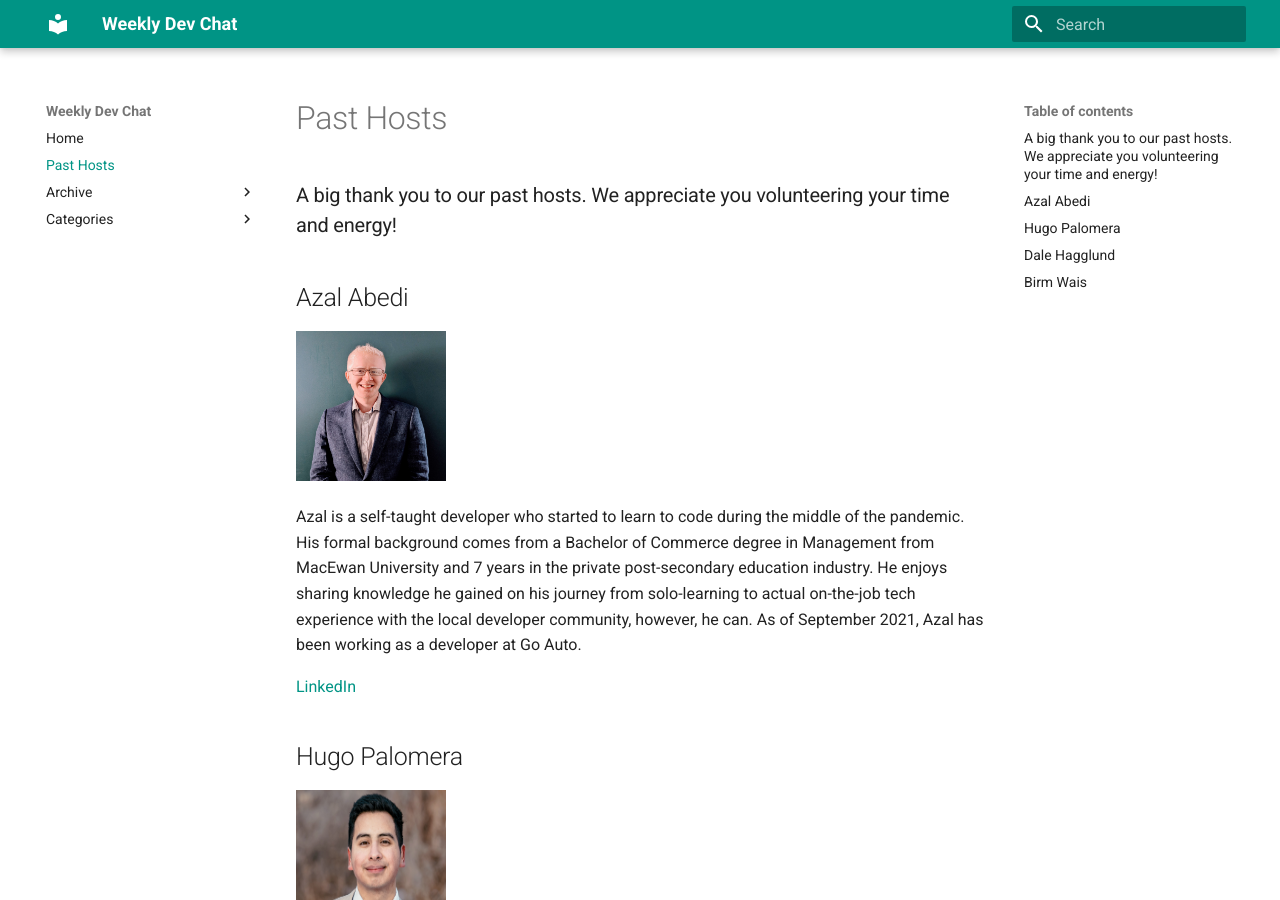
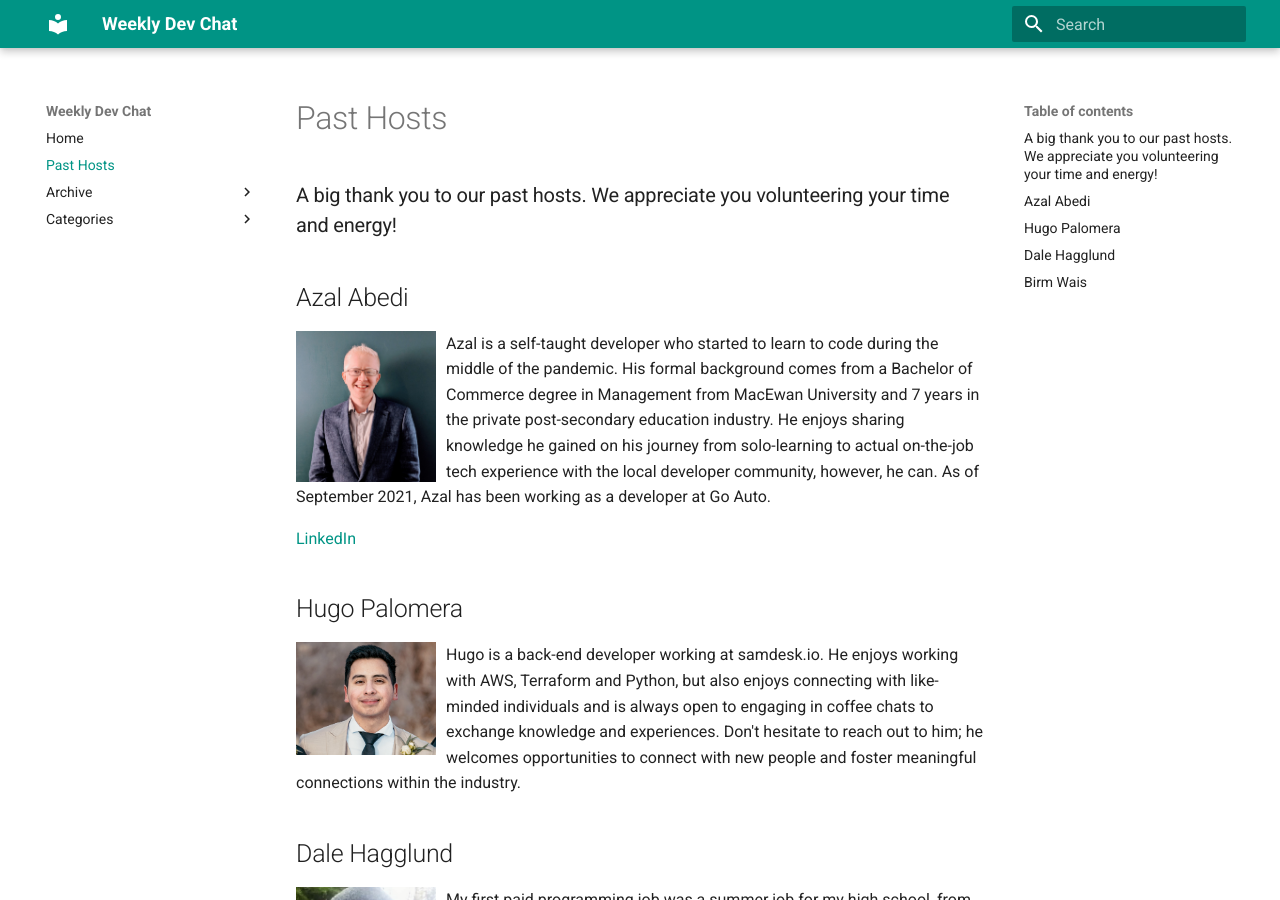
Before and after one commit to weeklydevchat/weeklydevchat.github.io, an MkDocs documentation site: the page built from docs/past-hosts/index.md, in a window 1280 px wide and 900 px high. Built offline with MkDocs 1.6.1 and Material for MkDocs 9.7.7, drawn with Linux system fonts in a browser that asks for light colours.

```diff
--- a/docs/past-hosts/index.md
+++ b/docs/past-hosts/index.md
@@ -5,7 +5,7 @@
 
 ##  Azal Abedi
 
-![Azal Abedi](azal.jpeg){: style="height:150px;width:150px"}
+![Azal Abedi](azal.jpeg){: style="width:150px;float: left;padding-right: 10px;"}
 
 Azal is a self-taught developer who started to learn to code during the middle of the pandemic. His formal background comes from a Bachelor of Commerce degree in Management from MacEwan University and 7 years in the private post-secondary education industry. He enjoys sharing knowledge he gained on his journey from solo-learning to actual on-the-job tech experience with the local developer community, however, he can. As of September 2021, Azal has been working as a developer at Go Auto.
 
@@ -16,7 +16,7 @@ Azal is a self-taught developer who started to learn to code during the middle o
 
 ##  Hugo Palomera
 
-![Hugo Palomera](hugo.jpg){: style="height:150px;width:150px"}
+![Hugo Palomera](hugo.jpg){: style="width:150px;float: left;padding-right: 10px;"}
 
 Hugo is a back-end developer working at samdesk.io. He enjoys working with AWS, Terraform and Python, but also enjoys connecting with like-minded individuals and is always open to engaging in coffee chats to exchange knowledge and experiences. Don't hesitate to reach out to him; he welcomes opportunities to connect with new people and foster meaningful connections within the industry.
 
@@ -25,7 +25,7 @@ Hugo is a back-end developer working at samdesk.io. He enjoys working with AWS,
 
 ## Dale Hagglund
 
-![Dale Hagglund](dale.jpeg){: style="height:150px;width:150px"}
+![Dale Hagglund](dale.jpeg){: style="width:150px;float: left;padding-right: 10px;"}
 
 My first paid programming job was a summer job for my high school, from which I learned that (a) good variable names are important, (b), algorithms are cool, and (c) you shouldn't bid a fixed-price contract. After high school, I received as B.Sc. in Computer Science (1986) from the University of Alberta and an M.Sc. in Computer Science (1988) from the University of Victoria.</p><p>I have worked on “close-to-the-hardware” projects including high-performance networking, i/o, and computing systems for most of my career. However, I am now at INVIDI Technologies working on software to help content distributors and providers make the best use of their available ad spots.
 
@@ -37,8 +37,7 @@ I enjoy writing software and talking and thinking about how to write software be
 
 ## Birm Wais
 
-![Brim Wais](birm.png){: style="height:150px;width:150px"}
-
+![Brim Wais](birm.png){: style="width:150px;float: left;padding-right: 10px;"}
 I got into programming because I wanted to build an app for this startup idea I had. Turned out the app idea was terrible, but learning to code wasn't. I'm still hacking around on projects and attempting to build Startups, but I also work as a full-stack developer at Punchcard Systems.
 
 [LinkedIn](https://linkedin.com/in/birm/)
```
Also changed, not shown: docs/index.md (+9 -11 lines).
